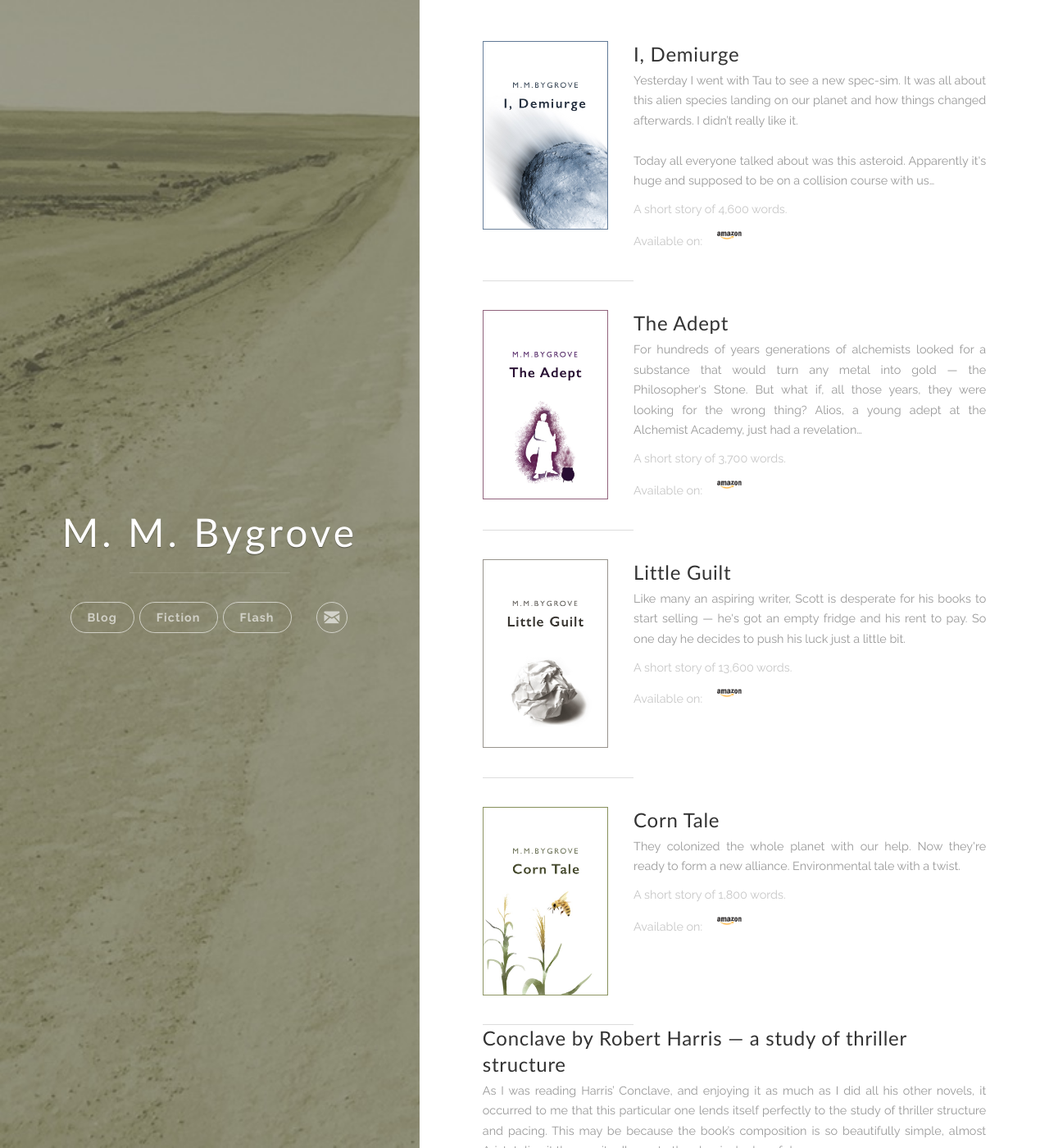
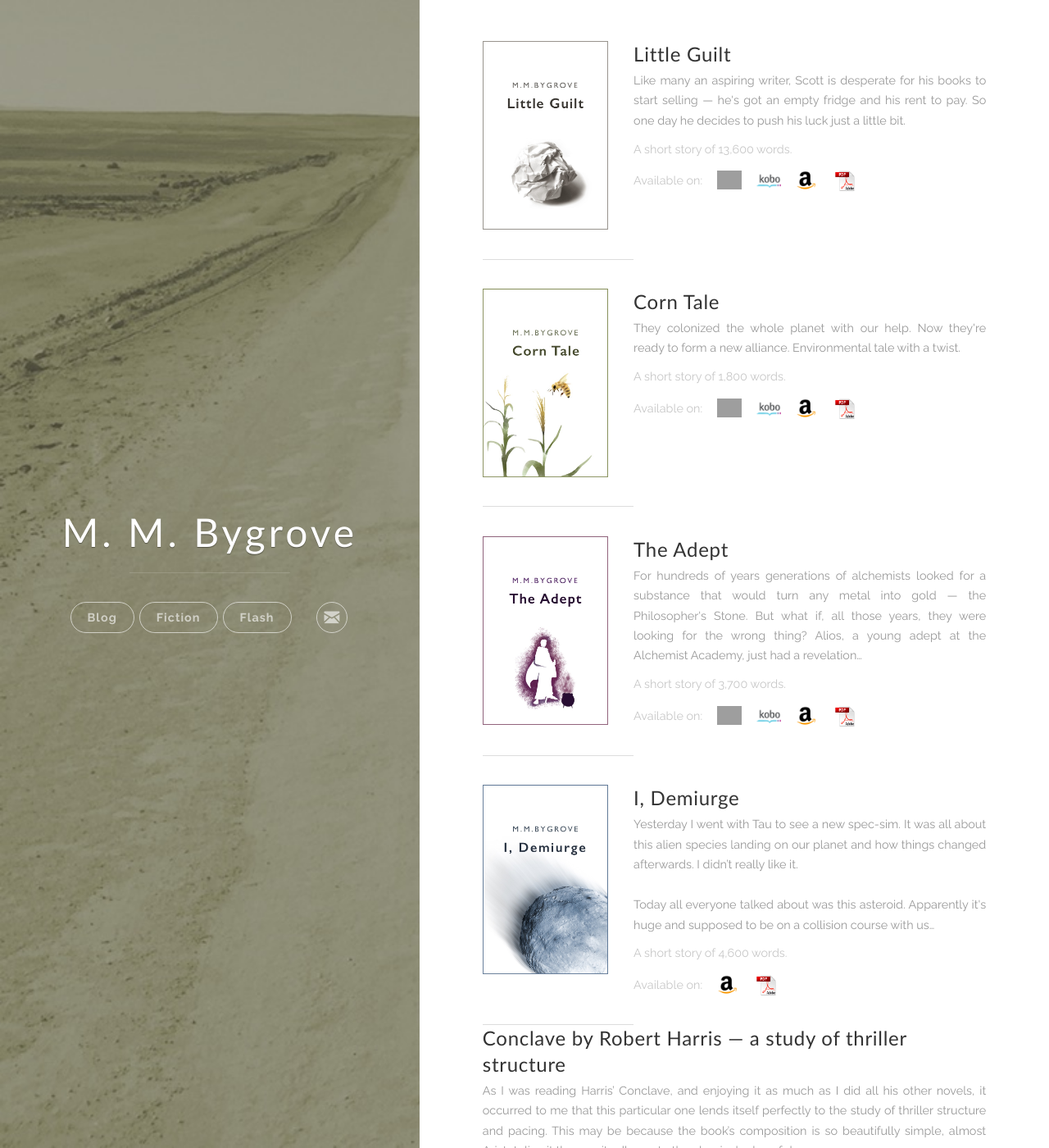
Before and after one commit to mmbygrove/mmbygrove.com, a Jekyll site: the page built from index.html, in a window 1280 px wide and 1400 px high. Shown: the whole window at 82% size. Built offline with Jekyll 4.4.1, drawn with Linux system fonts in a browser that asks for light colours; nearby versions of some CDN libraries; the list of posts is cut into pages by our own code; comment, search, counter and statistics services are not loaded; part of the change alters nothing that is shown; grey boxes are pictures that could not be loaded.

Commit message:
Updated Fiction library

```diff
--- a/_data/library.yml
+++ b/_data/library.yml
@@ -1,27 +1,37 @@
+- title: I, Demiurge
+  image: IDemiurge.jpeg
+  description: "Yesterday I went with Tau to see a new spec-sim. It was all about this alien species landing on our planet and how things changed afterwards. I didn’t really like it. <br><br>Today all everyone talked about was this asteroid. Apparently it's huge and supposed to be on a collision course with us&hellip;"
+  length: "4,600"
+  publishers:
+    amazon: http://amzn.to/2fw888H
+    pdf: /texts/IDemiurge.pdf
+
+- title: The Adept
+  image: TheAdept.jpeg
+  description: "For hundreds of years generations of alchemists looked for a substance that would turn any metal into gold &mdash; the Philosopher's Stone. But what if, all those years, they were looking for the wrong thing? Alios, a young adept at the Alchemist Academy, just had a revelation&hellip;"
+  length: "3,700"
+  publishers:
+    AppleBooks: https://itunes.apple.com/us/book/id1196874928
+    kobo: https://www.kobo.com/gb/en/ebook/the-adept-1
+    amazon: http://amzn.to/2cXvogH
+    pdf: /texts/TheAdept.pdf
+
 - title:  Corn Tale
   image: CornTale.jpeg
   description: "They colonized the whole planet with our help. Now they're ready to form a new alliance. Environmental tale with a twist."
   length: "1,800"
   publishers:
+    AppleBooks: https://itunes.apple.com/us/book/id1196488671
+    kobo: https://www.kobo.com/gb/en/ebook/corn-tale
     amazon: http://amzn.to/2eF6P5r
+    pdf: /texts/CornTale.pdf
 
 - title:  Little Guilt
   image: LittleGuilt.jpeg
   description: "Like many an aspiring writer, Scott is desperate for his books to start selling &mdash; he's got an empty fridge and his rent to pay. So one day he decides to push his luck just a little bit."
   length: "13,600"
   publishers:
+    AppleBooks: https://itunes.apple.com/us/book/id1196878427
+    kobo: https://www.kobo.com/gb/en/ebook/litte-guilt
     amazon: http://amzn.to/2cBJimy
-
-- title: The Adept
-  image: TheAdept.jpeg
-  description: "For hundreds of years generations of alchemists looked for a substance that would turn any metal into gold &mdash; the Philosopher's Stone. But what if, all those years, they were looking for the wrong thing? Alios, a young adept at the Alchemist Academy, just had a revelation&hellip;"
-  length: "3,700"
-  publishers:
-    amazon: http://amzn.to/2cXvogH
-
-- title: I, Demiurge
-  image: IDemiurge.jpeg
-  description: "Yesterday I went with Tau to see a new spec-sim. It was all about this alien species landing on our planet and how things changed afterwards. I didn’t really like it. <br><br>Today all everyone talked about was this asteroid. Apparently it's huge and supposed to be on a collision course with us&hellip;"
-  length: "4,600"
-  publishers:
-    amazon: http://amzn.to/2fw888H
+    pdf: /texts/LittleGuilt.pdf
```
Also changed, not shown: images/publishers/BarnesNoble.png (added), images/publishers/amazon.png, images/publishers/amazonLong.png (added), images/publishers/kobo.png (added), images/publishers/pdf.png (added), 5 other files.
